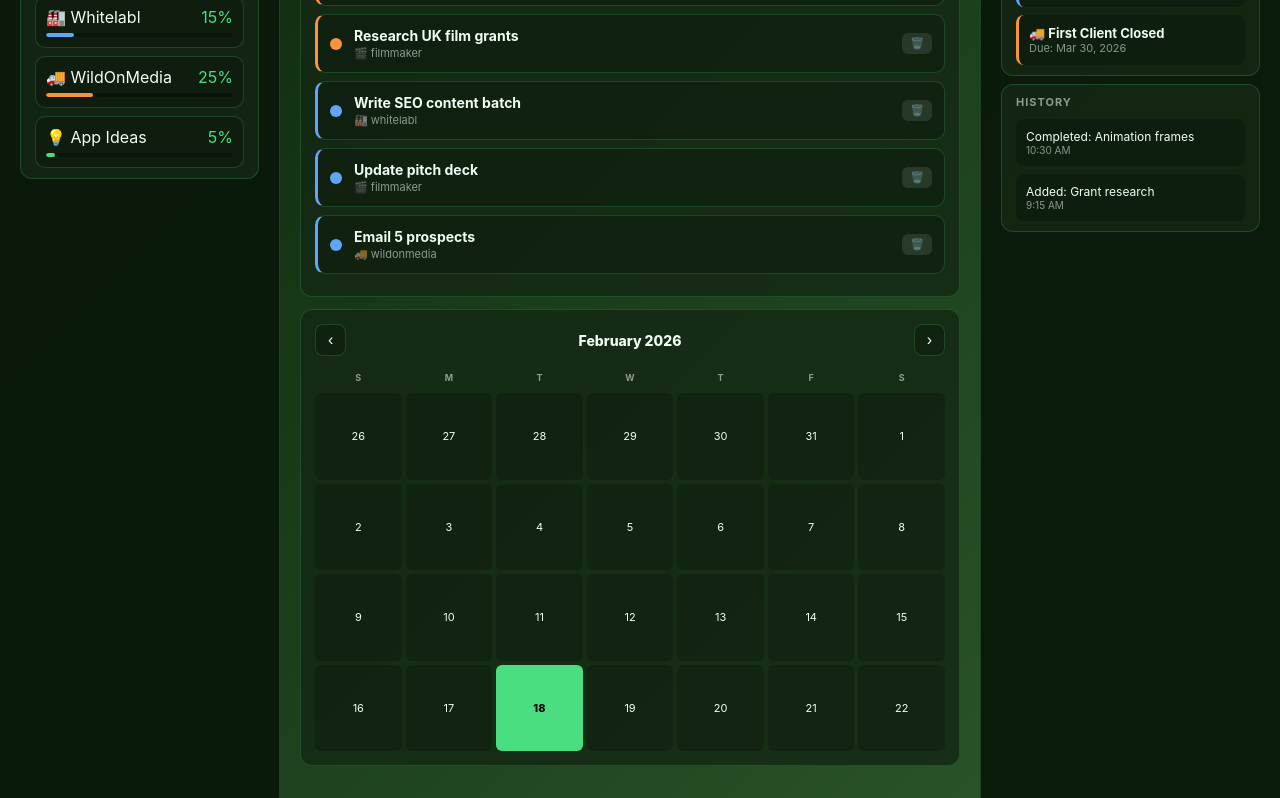
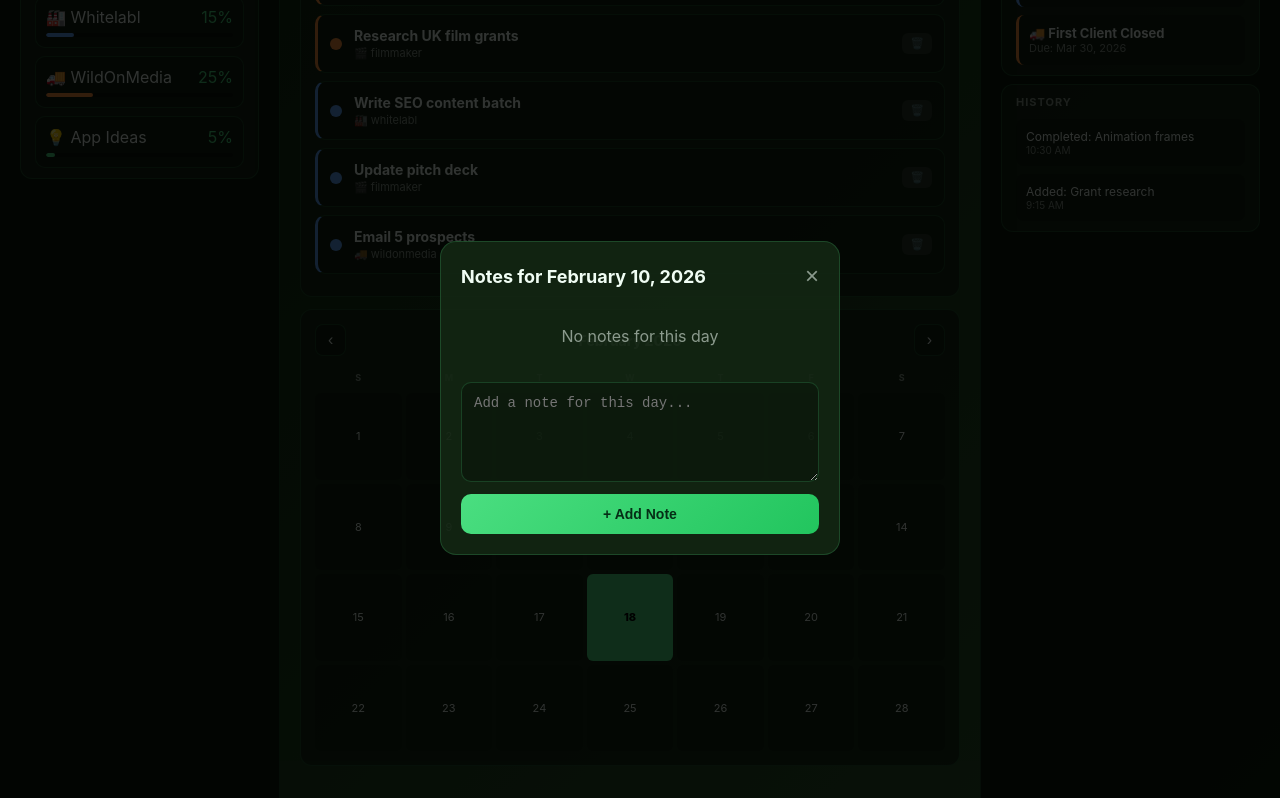
Before and after one commit to sakaarpuri/GoalsDashboard, a plain HTML site: page index.html in a window 1280 px wide. Both pictures are taken after a click on the element "10". Shown: the part 376-1174 px from the top of the page. Drawn offline with Linux system fonts and the light colour scheme.

Commit message:
Add calendar notes feature - click any day to add notes

```diff
--- a/index.html
+++ b/index.html
@@ -79,8 +79,14 @@ input:focus,select:focus{outline:none;border-color:var(--gn)}
 .cal-month{font-size:14px;font-weight:800}
 .cal-grid{display:grid;grid-template-columns:repeat(7,1fr);gap:4px}
 .cal-day-h{text-align:center;font-size:9px;color:var(--tm);padding:6px 2px;font-weight:700}
-.cal-day{aspect-ratio:1;display:flex;align-items:center;justify-content:center;background:rgba(0,0,0,.2);border-radius:6px;font-size:11px;cursor:pointer}
+.cal-day{aspect-ratio:1;display:flex;align-items:center;justify-content:center;background:rgba(0,0,0,.2);border-radius:6px;font-size:11px;cursor:pointer;position:relative;transition:all .15s}
+.cal-day:hover{background:rgba(74,222,128,.2)}
 .cal-day.today{background:var(--gn);color:#000;font-weight:800}
+.cal-day.has-note::after{content:'•';position:absolute;bottom:2px;font-size:16px;color:var(--gn)}
+.note-modal textarea{width:100%;min-height:100px;background:rgba(0,0,0,.25);border:1px solid var(--bs);border-radius:10px;padding:12px;font-size:14px;color:var(--tp);resize:vertical}
+.day-notes-list{max-height:200px;overflow-y:auto}
+.day-note{padding:10px;background:rgba(0,0,0,.2);border-radius:8px;margin-bottom:8px;font-size:13px}
+.day-note-time{color:var(--tm);font-size:10px;margin-bottom:4px}
 
 .modal{position:fixed;top:0;left:0;right:0;bottom:0;background:rgba(0,0,0,.8);display:none;align-items:center;justify-content:center;z-index:1000;padding:20px}
 .modal.active{display:flex}
@@ -155,13 +161,9 @@ input:focus,select:focus{outline:none;border-color:var(--gn)}
 </div>
 
 <div class="card">
-<div class="cal-header"><button class="cal-nav">‹</button><span class="cal-month">February 2026</span><button class="cal-nav">›</button></div>
-<div class="cal-grid">
+<div class="cal-header"><button class="cal-nav" onclick="changeMonth(-1)">‹</button><span class="cal-month" id="calMonth">February 2026</span><button class="cal-nav" onclick="changeMonth(1)">›</button></div>
+<div class="cal-grid" id="calGrid">
 <div class="cal-day-h">S</div><div class="cal-day-h">M</div><div class="cal-day-h">T</div><div class="cal-day-h">W</div><div class="cal-day-h">T</div><div class="cal-day-h">F</div><div class="cal-day-h">S</div>
-<div class="cal-day">26</div><div class="cal-day">27</div><div class="cal-day">28</div><div class="cal-day">29</div><div class="cal-day">30</div><div class="cal-day">31</div><div class="cal-day">1</div>
-<div class="cal-day">2</div><div class="cal-day">3</div><div class="cal-day">4</div><div class="cal-day">5</div><div class="cal-day">6</div><div class="cal-day">7</div><div class="cal-day">8</div>
-<div class="cal-day">9</div><div class="cal-day">10</div><div class="cal-day">11</div><div class="cal-day">12</div><div class="cal-day">13</div><div class="cal-day">14</div><div class="cal-day">15</div>
-<div class="cal-day">16</div><div class="cal-day">17</div><div class="cal-day today">18</div><div class="cal-day">19</div><div class="cal-day">20</div><div class="cal-day">21</div><div class="cal-day">22</div>
 </div>
 </div>
 
@@ -190,6 +192,21 @@ input:focus,select:focus{outline:none;border-color:var(--gn)}
 </div>
 </aside>
 
+</div>
+
+<!-- Calendar Note Modal -->
+<div class="modal" id="dayModal">
+<div class="modal-content note-modal">
+<div class="modal-header">
+<div class="modal-title" id="dayModalTitle">Day Notes</div>
+<button class="modal-close" onclick="closeDayModal()">×</button>
+</div>
+<div class="day-notes-list" id="dayNotesList"></div>
+<div style="margin-top:16px">
+<textarea id="dayNoteInput" placeholder="Add a note for this day..."></textarea>
+<button class="btn" onclick="addDayNote()" style="margin-top:8px">+ Add Note</button>
+</div>
+</div>
 </div>
 
 <script>
@@ -229,6 +246,124 @@ document.getElementById('quickTitle').value='';render();
 function toggleAI(){document.getElementById('aiDetail').classList.toggle('active');}
 
 render();
+
+// Calendar Notes
+let currentMonth = new Date().getMonth();
+let currentYear = new Date().getFullYear();
+let selectedDate = null;
+const monthNames = ['January','February','March','April','May','June','July','August','September','October','November','December'];
+
+function getNotes() {
+  return JSON.parse(localStorage.getItem('mc_notes') || '{}');
+}
+
+function saveNotes(notes) {
+  localStorage.setItem('mc_notes', JSON.stringify(notes));
+}
+
+function renderCalendar() {
+  const grid = document.getElementById('calGrid');
+  const notes = getNotes();
+  const firstDay = new Date(currentYear, currentMonth, 1).getDay();
+  const daysInMonth = new Date(currentYear, currentMonth + 1, 0).getDate();
+  const daysInPrevMonth = new Date(currentYear, currentMonth, 0).getDate();
+
+  document.getElementById('calMonth').textContent = `${monthNames[currentMonth]} ${currentYear}`;
+
+  let html = '';
+  // Headers
+  html += '<div class="cal-day-h">S</div><div class="cal-day-h">M</div><div class="cal-day-h">T</div><div class="cal-day-h">W</div><div class="cal-day-h">T</div><div class="cal-day-h">F</div><div class="cal-day-h">S</div>';
+
+  // Previous month days
+  for (let i = firstDay - 1; i >= 0; i--) {
+    html += `<div class="cal-day" style="opacity:0.3">${daysInPrevMonth - i}</div>`;
+  }
+
+  // Current month days
+  const today = new Date();
+  for (let i = 1; i <= daysInMonth; i++) {
+    const dateKey = `${currentYear}-${String(currentMonth+1).padStart(2,'0')}-${String(i).padStart(2,'0')}`;
+    const isToday = i === today.getDate() && currentMonth === today.getMonth() && currentYear === today.getFullYear();
+    const hasNote = notes[dateKey] && notes[dateKey].length > 0;
+    const classes = ['cal-day'];
+    if (isToday) classes.push('today');
+    if (hasNote) classes.push('has-note');
+    html += `<div class="${classes.join(' ')}" onclick="openDayModal('${dateKey}', ${i})">${i}</div>`;
+  }
+
+  grid.innerHTML = html;
+}
+
+function changeMonth(dir) {
+  currentMonth += dir;
+  if (currentMonth > 11) { currentMonth = 0; currentYear++; }
+  if (currentMonth < 0) { currentMonth = 11; currentYear--; }
+  renderCalendar();
+}
+
+function openDayModal(dateKey, day) {
+  selectedDate = dateKey;
+  document.getElementById('dayModalTitle').textContent = `Notes for ${monthNames[currentMonth]} ${day}, ${currentYear}`;
+  renderDayNotes();
+  document.getElementById('dayModal').classList.add('active');
+}
+
+function closeDayModal() {
+  document.getElementById('dayModal').classList.remove('active');
+  document.getElementById('dayNoteInput').value = '';
+  selectedDate = null;
+}
+
+function renderDayNotes() {
+  const notes = getNotes();
+  const dayNotes = notes[selectedDate] || [];
+  const container = document.getElementById('dayNotesList');
+
+  if (dayNotes.length === 0) {
+    container.innerHTML = '<div style="color:var(--tm);text-align:center;padding:20px">No notes for this day</div>';
+  } else {
+    container.innerHTML = dayNotes.map((n, i) => `
+      <div class="day-note">
+        <div class="day-note-time">${new Date(n.time).toLocaleTimeString('en-US',{hour:'2-digit',minute:'2-digit'})}</div>
+        <div>${n.text}</div>
+        <button class="task-btn" onclick="deleteDayNote(${i})" style="margin-top:6px">🗑️ Delete</button>
+      </div>
+    `).join('');
+  }
+}
+
+function addDayNote() {
+  const text = document.getElementById('dayNoteInput').value.trim();
+  if (!text) return;
+
+  const notes = getNotes();
+  if (!notes[selectedDate]) notes[selectedDate] = [];
+  notes[selectedDate].push({text, time: new Date().toISOString()});
+  saveNotes(notes);
+
+  document.getElementById('dayNoteInput').value = '';
+  renderDayNotes();
+  renderCalendar();
+}
+
+function deleteDayNote(index) {
+  const notes = getNotes();
+  if (notes[selectedDate]) {
+    notes[selectedDate].splice(index, 1);
+    if (notes[selectedDate].length === 0) delete notes[selectedDate];
+    saveNotes(notes);
+    renderDayNotes();
+    renderCalendar();
+  }
+}
+
+// Close modal on backdrop click
+document.getElementById('dayModal').addEventListener('click', function(e) {
+  if (e.target === this) closeDayModal();
+});
+
+// Initial render
+renderCalendar();
 </script>
 </body>
 </html>
```
